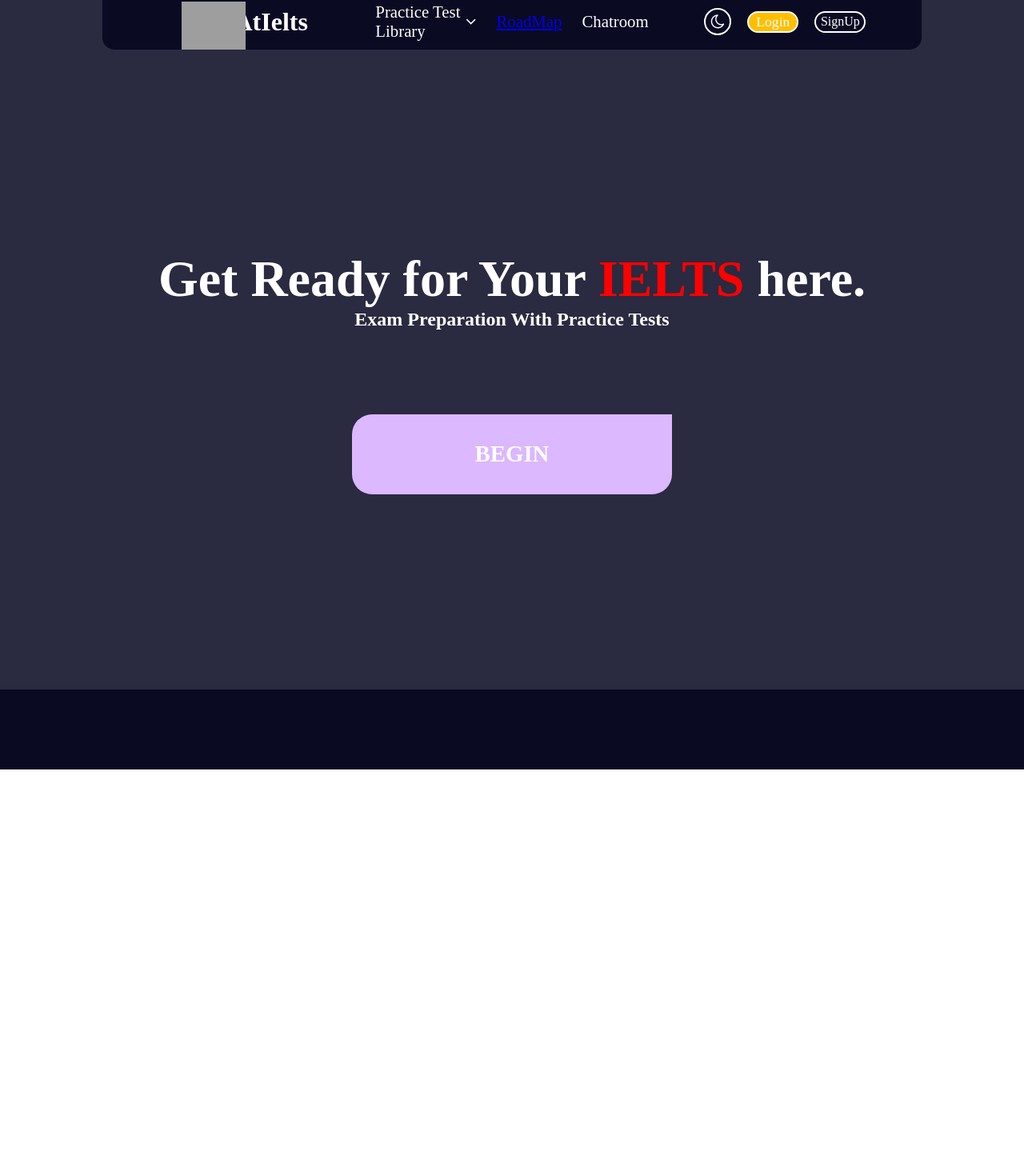
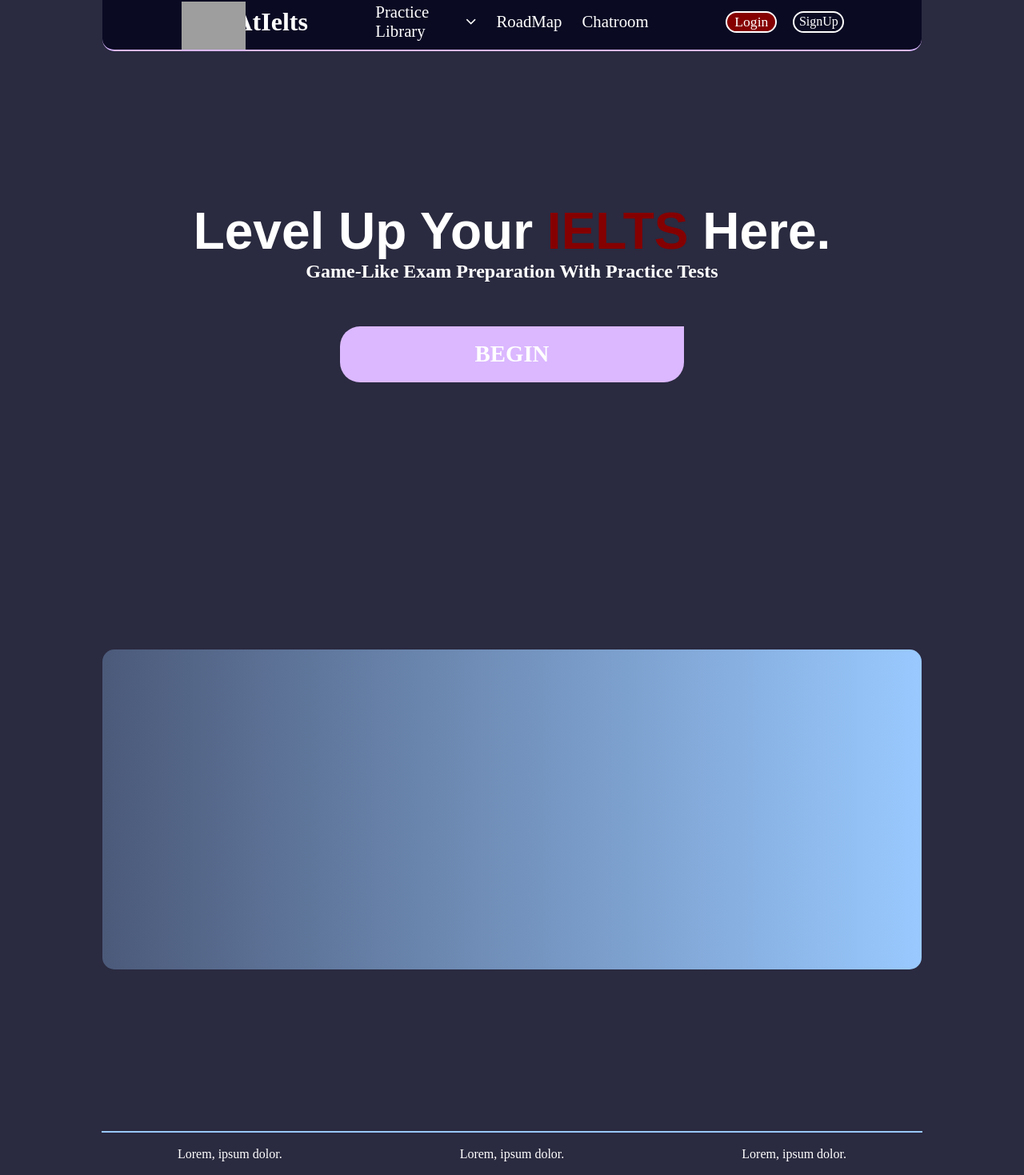
Before and after one commit to Erkhembileg0803/AtIelts, a React (Create React App) app: page / in a window 1280 px wide. Shown: the part 8-1477 px from the top of the page at 80% size. Before the commit the page ends 970 px from the top, so only its background shows below. Built offline with nearby package versions, Linux system fonts and the light colour scheme; grey boxes are pictures that could not be loaded.

Commit message:
Main page

```diff
--- a/src/App.css
+++ b/src/App.css
@@ -12,10 +12,9 @@
 
 main{
   grid-area: main;
+  animation: appear 2s linear;
   display: grid;
-  grid-template-columns: auto;
-  grid-template-rows: 700px 100px;
-  animation: appear 2s linear;
+
 }
 @keyframes appear{
   from{
@@ -34,18 +33,38 @@ main .intro{
   position: relative;
   text-align: center;
   color: white;
+  height: 550px;
+  grid-row: 1;
 }
 main .intro span {
-  color: red;
+  color: var(--red-dark);
 }
 main .introHeading{
   font-size: 4rem;
+  font-family: sans-serif;
+}
+main .about{
+  display: flex;
+  justify-content: center;
+  align-items: center;
+  height: 800px;
+}
+main .about-container{
+  width: 80%;
+  margin: 0 auto;
+  height: 400px;
+  border-radius: 15px;
+  background: linear-gradient(
+    270deg,
+    var(--blue-light),
+    var(--blue-light-translucent)
+  );
 }
 main .intro > a{
- top: 15%;
+ top: 10%;
  background-color: var(--purple-light);
- width: 400px;
- height: 100px;
+ width: 430px;
+ height: 70px;
  font-size: 1.8rem;
  color: white;
  font-weight: bold;
@@ -62,24 +81,6 @@ main .intro > a{
 main .intro > a:hover{
   background-color: white;
   color: var(--purple-light);
-}
-.card h1{
-  width: 100%;
-  height: 100%;
-  display: flex;
-  justify-content: center;
-  align-items: center;
-}
-.card p {
-  width: 100%;
-  height: 100%;
-  align-items: center;
-  justify-content: center;
-  display: flex;
-  font-size: 1.2rem;
-}
-.card hr{
-  width: 100%;
 }
 
 
--- a/src/App.jsx
+++ b/src/App.jsx
@@ -1,10 +1,11 @@
-import { BrowserRouter, Routes, Route } from "react-router-dom";
+import { BrowserRouter, Routes, Route, Link } from "react-router-dom";
 import './App.css';
-import Header from './components/Header'
-import Footer from './components/Footer'
+import Header from './components/Header';
+import Footer from './components/Footer';
 import RoadMap from "./pages/Roadmap.jsx";
-import LoginSignUp from './pages/Login-SignUp'
+import LoginSignUp from './pages/Login-SignUp';
 import React from 'react';
+
 function App() {
   return (
     <BrowserRouter>
@@ -15,12 +16,14 @@ function App() {
             <Route path="/" element={
               <>
                 <section className="intro">
-                  <h1 className="introHeading">Get Ready for Your <span>IELTS</span> here.</h1>
-                  <h1>Exam Preparation With Practice Tests</h1>
-                  <a>BEGIN</a>
+                  <h1 className="introHeading">Level Up Your <span>IELTS</span> Here.</h1>
+                  <h2>Game-Like Exam Preparation With Practice Tests</h2>
+                  <Link to="/roadmap" className="beginButton">BEGIN</Link>
                 </section>
                 <section className="about">
+                  <div className="about-container">
 
+                  </div>
                 </section>
               </>
             } />
--- a/src/components/Footer.jsx
+++ b/src/components/Footer.jsx
@@ -1,7 +1,12 @@
 import '../styles/footer.css'
 function Footer(){
     return <footer>
-
+            <hr />
+            <ul className="footer-text">
+            <li>Lorem, ipsum dolor.</li>
+            <li>Lorem, ipsum dolor.</li>
+            <li>Lorem, ipsum dolor.</li>
+            </ul>
         </footer>
 }
 export default Footer;
--- a/src/components/Header.jsx
+++ b/src/components/Header.jsx
@@ -11,7 +11,7 @@ function Header(){
          <h1>AtIelts</h1>
     </a>
     <ul class="links">
-              <li class="link">Practice Test Library
+              <li class="link">Practice Library
                    <i class="fa fa-angle-down" ></i>
                    <ul class="hoverDropdown">
                         <li>IELTS Reading Tests</li>
@@ -26,9 +26,6 @@ function Header(){
               <li class="link">Chatroom</li>
     </ul>
     <div class="account">
-     <div class="background-switcher"id="backgroundBtn">
-          <i class="fa fa-moon-o"></i>
-     </div>
      <span id="logIn">
           Login
      </span>
--- a/src/styles/footer.css
+++ b/src/styles/footer.css
@@ -1,5 +1,23 @@
 footer{
     grid-area: footer;
-    background-color: var(--theme-color);
-    height: 100px;
+    height: 60px;
+    display: flex;
+    justify-content: center;
+    align-items: center;
+    flex-direction: column;
+
 }
+footer hr{
+    width: 80%;
+    margin: 0 auto;
+    border: 1px solid var(--blue-light);
+}
+footer .footer-text{
+    width: 100%;
+    color: white;
+    display: flex;
+    justify-content: space-evenly;
+    align-items: center;
+    height: 90%;
+    list-style: none;
+}
--- a/src/styles/header.css
+++ b/src/styles/header.css
@@ -13,6 +13,7 @@ header{
     right: 0;
     margin-inline: auto;
     border-radius: 0 0 15px 15px;
+    border-bottom: 2px solid var(--purple-light);
 }
 header .logo{
     grid-column: 1;
@@ -51,6 +52,10 @@ header .links .link {
     gap: 5px;
     font-size: 1.3rem;
     position: relative;
+}
+header .links .link a{
+    color: white;
+    text-decoration: none;
 }
 header .links .link:nth-of-type(2)::before,header .links .link:nth-of-type(3)::before{
     content: '';
@@ -96,18 +101,6 @@ header .account{
     gap: 20px;
 
 }
-header .account .background-switcher{
-    border: 2px solid white;
-    width: 30px;
-    height: 30px;
-    border-radius: 30px;
-    display: flex;
-    justify-content: center;
-    align-items: center;
-    cursor: pointer;
-    font-size: 20px;
-    z-index: 1;
-}
 header .account .dashboard{
     border: 2px solid white;
     width: 30px;
@@ -128,7 +121,7 @@ header .account span, .signUp {
     justify-content: center;
     align-items: center;
     cursor: pointer;
-    background-color: var(--yellow-gold);
+    background-color: var(--red-dark);
     z-index: 1;
 }
 header .signUp{
@@ -137,7 +130,7 @@ header .signUp{
 }
 header .account span:hover{
     background-color: white;
-    color: var(--yellow-gold);
+    color: var(--red-dark);
 }
 header .menuheader {
     display: none;
```
